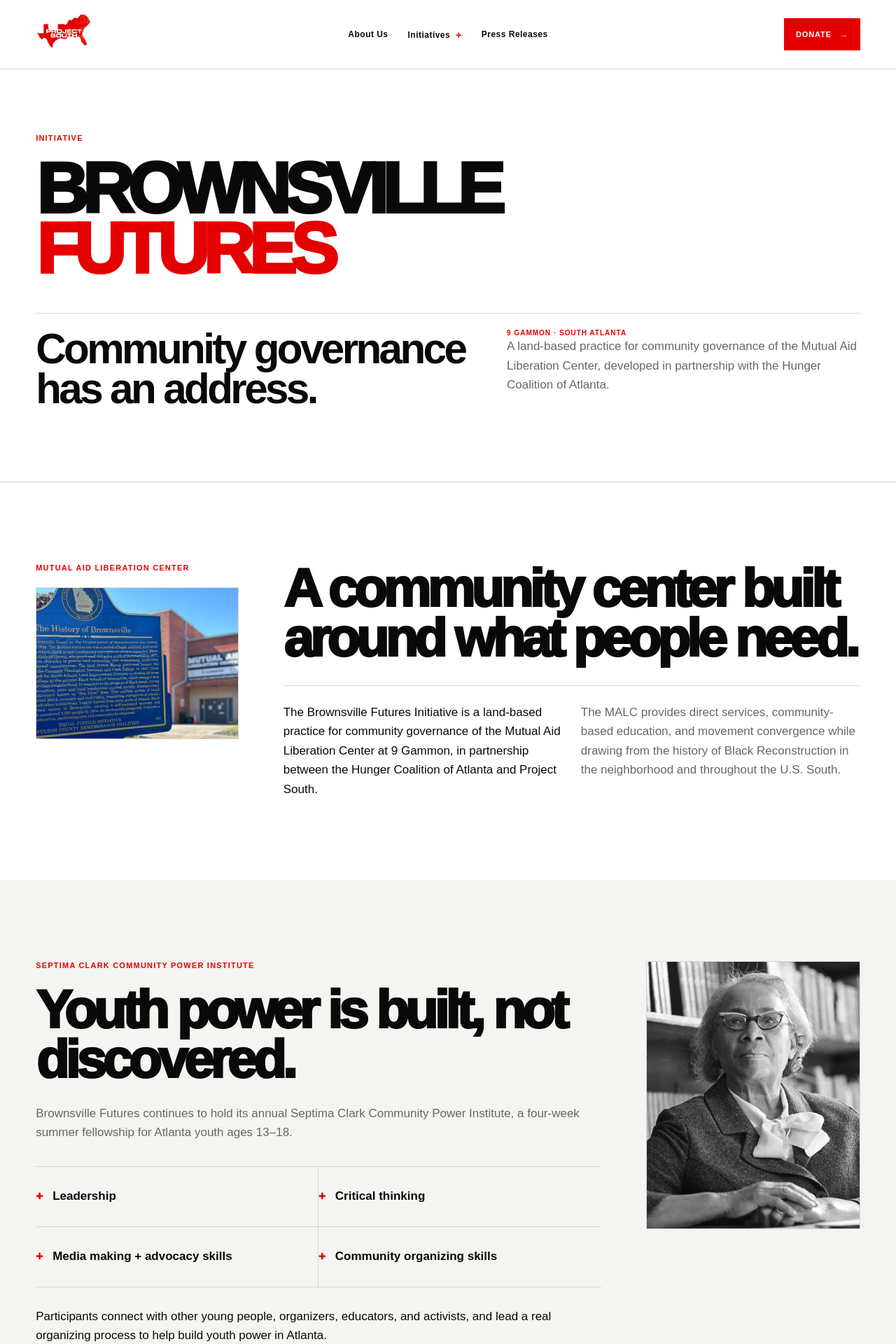
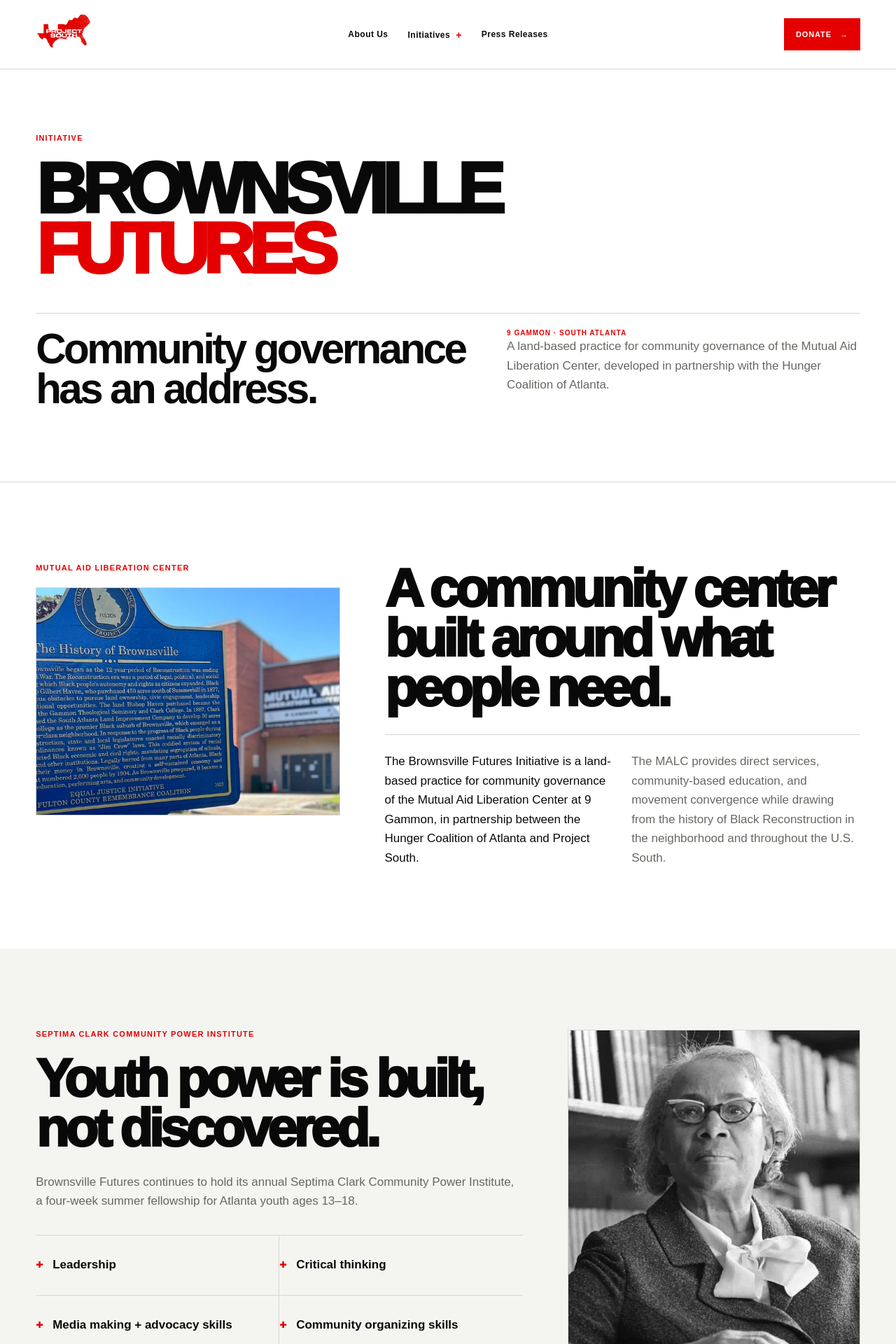
Before and after one commit to SolSabaliEnt/project-south-website, a Next.js app: page /initiatives/brownsville-futures in a window 1280 px wide. Shown: the top 1920 px of the page at 70% size. Built offline with nearby package versions, Linux system fonts and the light colour scheme.

Commit message:
Increase Brownsville Futures media scale

```diff
--- a/src/app/initiatives/brownsville-futures/page.module.css
+++ b/src/app/initiatives/brownsville-futures/page.module.css
@@ -48,21 +48,21 @@
 
 .splitMediaLeft {
   display: grid;
-  grid-template-columns: minmax(250px, 0.52fr) minmax(0, 1.48fr);
+  grid-template-columns: minmax(360px, 0.78fr) minmax(0, 1.22fr);
   gap: 64px;
   align-items: start;
 }
 
 .splitTextLeft {
   display: grid;
-  grid-template-columns: minmax(0, 1.45fr) minmax(260px, 0.55fr);
+  grid-template-columns: minmax(0, 1.25fr) minmax(340px, 0.75fr);
   gap: 64px;
   align-items: start;
 }
 
 .rootedGrid {
   display: grid;
-  grid-template-columns: minmax(0, 1.3fr) minmax(280px, 0.7fr);
+  grid-template-columns: minmax(0, 1.12fr) minmax(380px, 0.88fr);
   gap: 64px;
   align-items: start;
 }
@@ -155,6 +155,19 @@
   padding-left: 1px;
 }
 
+@media (max-width: 1100px) {
+  .splitMediaLeft {
+    grid-template-columns: minmax(300px, 0.8fr) minmax(0, 1.2fr);
+    gap: 42px;
+  }
+
+  .splitTextLeft,
+  .rootedGrid {
+    grid-template-columns: minmax(0, 1.2fr) minmax(300px, 0.8fr);
+    gap: 42px;
+  }
+}
+
 @media (max-width: 820px) {
   .intro { padding: 64px 0 72px; }
   .title { margin-top: 20px; font-size: clamp(50px, 14vw, 76px); }
```
